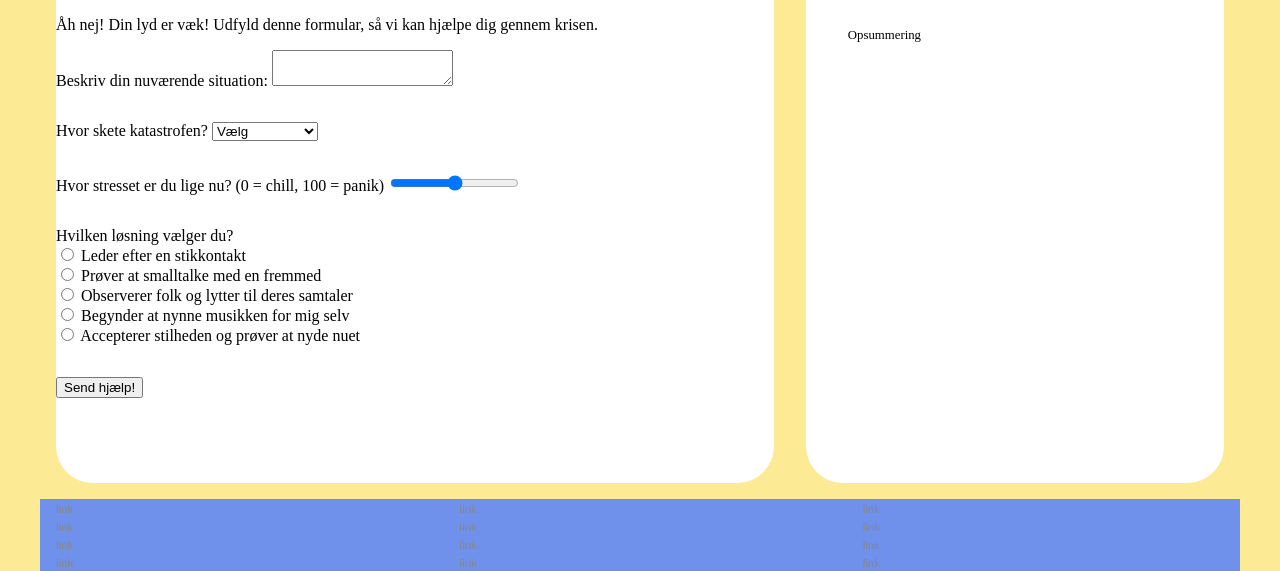
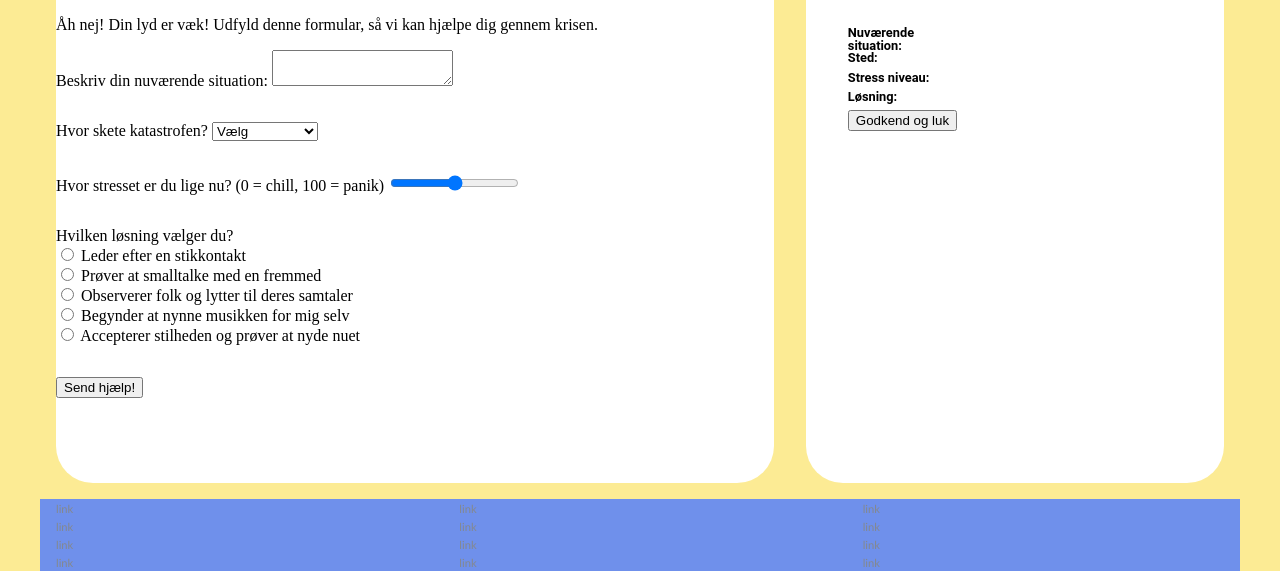
Before and after one commit to kasw0001/emergency-main, a plain HTML site: page register.html in a window 1280 px wide. Shown: the part 229-800 px from the top of the page. Drawn offline with Linux system fonts and the light colour scheme.

Commit message:
ændringer

```diff
--- a/css/forms.css
+++ b/css/forms.css
@@ -30,3 +30,9 @@
   margin: 0 0 1.2rem 0;
   padding: 0;
 }
+
+#sum div {
+  display: grid;
+  grid-template-columns: 2fr 5fr;
+  gap: 0.5rem;
+}
--- a/register.html
+++ b/register.html
@@ -85,13 +85,32 @@
             </div>
           </div>
         </form>
-          <button type="submit"> Send hjælp!</button>
+          <button id="submitbtn" type="submit"> Send hjælp!</button>
         </form>
       </section>
       <section id="form-summary">
         <h2>Summary</h2>
-        <article>
-          <p class="placeholder">Opsummering</p>
+        <article id="sum">
+          <div>
+            <h3>Nuværende situation:</h3>
+            <p id="sumSituation"></p>
+          </div>
+          <div>
+            <h3>Sted:</h3>
+            <p id="sumSted"></p>
+          </div>
+          <div>
+            <h3>Stress niveau:</h3>
+            <p id="sumStress"></p>
+          </div>
+          <div>
+            <h3>Løsning:</h3>
+            <p id="sumSlut"></p>
+          </div>
+          <form>
+            <button id="resetbtn" type="reset">Godkend og luk</button>
+          </form>
+          <!-- <p class="placeholder">Opsummering</p> -->
         </article>
       </section>
     </main>
```
Also changed, not shown: js/form.js (added, +31 -0 lines).
